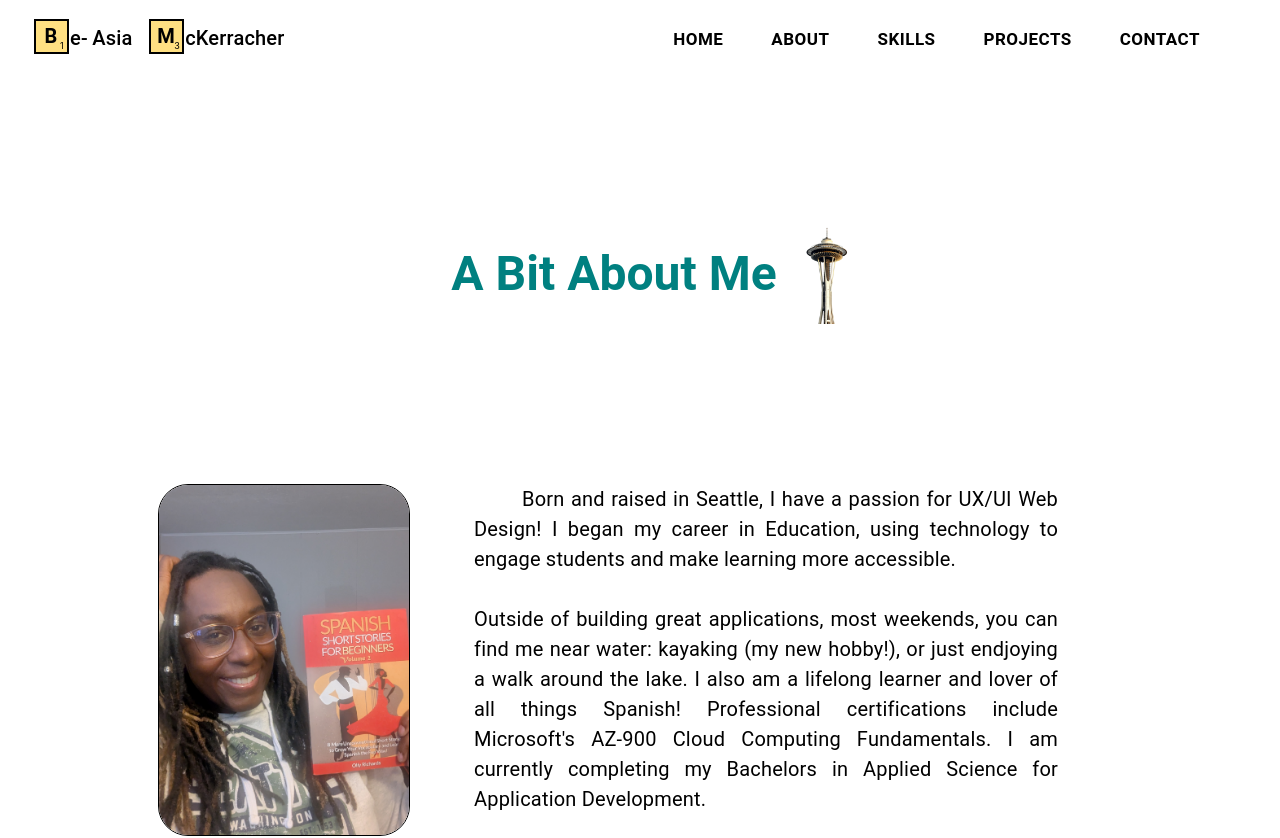
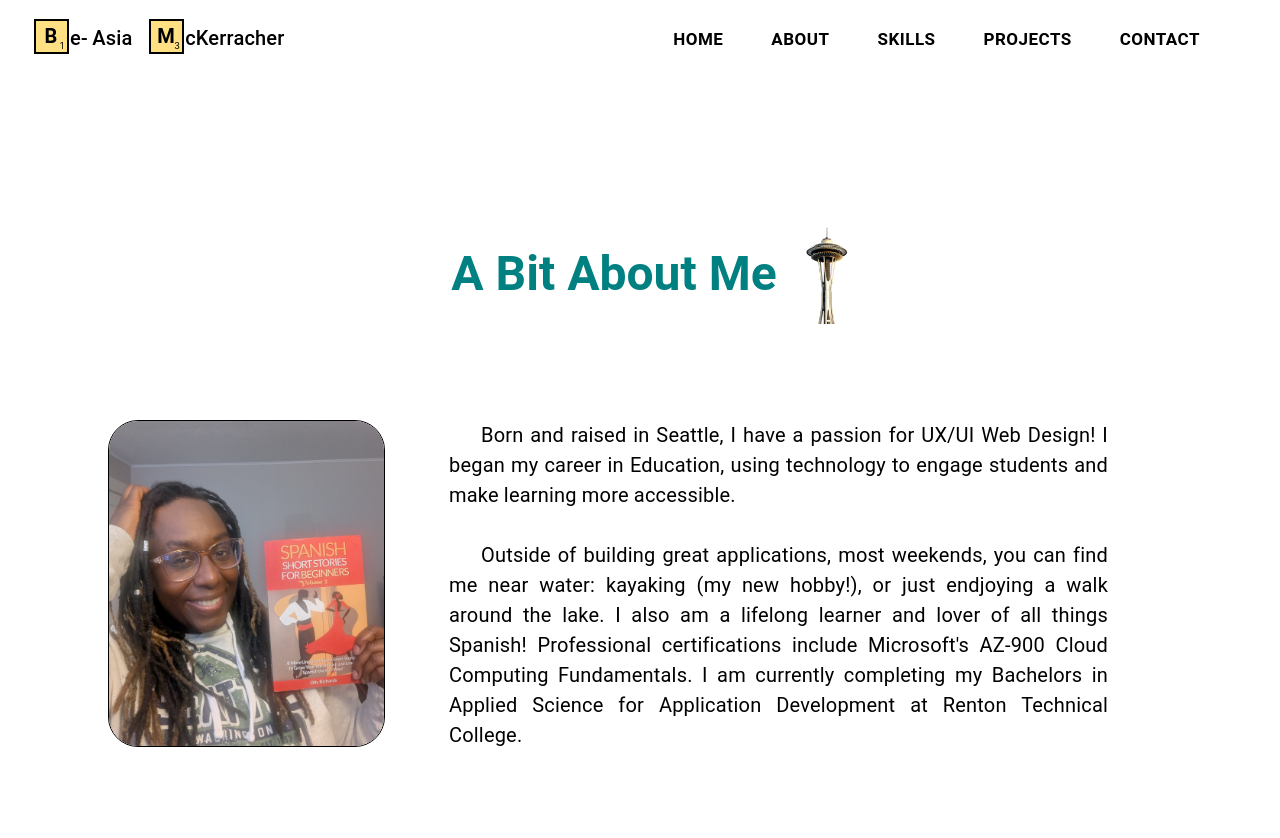
Before and after one commit to amerigirl/website, a React (Create React App) app: page /aboutPage in a window 1280 px wide. Shown: the top 838 px of the page. Built offline with nearby package versions, Linux system fonts and the light colour scheme.

Commit message:
updated modal info

```diff
--- a/src/Components/AboutPage/About.jsx
+++ b/src/Components/AboutPage/About.jsx
@@ -3,7 +3,6 @@ import { Box, Typography } from "@mui/material";
 import SectionTitle from "../SectionTitle";
 
 const About = () => {
-
   return (
     <>
       <Box
@@ -13,7 +12,7 @@ const About = () => {
           flexDirection: "start",
           alignItems: "center",
           justifyContent: "center",
-          marginBottom: "7rem",
+          marginBottom: "3rem",
           marginLeft: "3rem",
         }}
       >
@@ -36,7 +35,7 @@ const About = () => {
         <Box
           sx={{
             display: "flex",
-            maxWidth: "900px",
+            maxWidth: "1000px",
             marginTop: "3rem",
             gap: "2rem",
           }}
@@ -49,8 +48,8 @@ const About = () => {
                 border: "1px solid black",
                 borderRadius: "30px",
                 overflow: "hidden",
-                width: "250px",
-                height: "350px",
+                width: "275px",
+                height: "325px",
                 flexShrink: 0,
               }}
             >
@@ -58,7 +57,7 @@ const About = () => {
                 src="./meAndSpanish.jpg"
                 alt="Me holding a Learn Spanish book"
                 style={{
-                  width: "250px",
+                  width: "275px",
                   height: "100%",
                   objectFit: "cover",
                 }}
@@ -71,18 +70,29 @@ const About = () => {
               sx={{
                 textAlign: "justify",
                 fontSize: "20px",
-                textIndent: "3rem",
+                textIndent: "2rem",
               }}
             >
               Born and raised in Seattle, I have a passion for UX/UI Web Design!
               I began my career in Education, using technology to engage
               students and make learning more accessible.
-
               <br></br>
               <br></br>
-              Outside of building great applications, most weekends, you can find me near water: kayaking (my new hobby!), or just endjoying a walk around the lake.  I also am a lifelong learner and lover of all things Spanish! Professional certifications include Microsoft&apos;s AZ-900 Cloud Computing Fundamentals.  I am currently completing my Bachelors in Applied Science for Application Development.
-
-
+            </Typography>
+            <Typography
+              sx={{
+                textAlign: "justify",
+                fontSize: "20px",
+                textIndent: "2rem",
+              }}
+            >
+              Outside of building great applications, most weekends, you can
+              find me near water: kayaking (my new hobby!), or just endjoying a
+              walk around the lake. I also am a lifelong learner and lover of
+              all things Spanish! Professional certifications include
+              Microsoft&apos;s AZ-900 Cloud Computing Fundamentals. I am
+              currently completing my Bachelors in Applied Science for
+              Application Development at Renton Technical College.
             </Typography>
           </Box>
         </Box>
--- a/src/Data/modalContentData.js
+++ b/src/Data/modalContentData.js
@@ -4,7 +4,7 @@ const timelineItems = [
     content: "Truman State University (2009)",
     color: "grey",
     modalContent:
-      "A great college in the heart of the Midwest! I started my learning journey here, graduating with both a Bachelor of Arts and a Master's of Arts in English. Truman State University is a great place to grow and learn!",
+      "A great college in the heart of the Midwest! I started my learning journey here, graduating with both a Bachelor of Arts and a Master's of Arts in English, where I went on to become a Dual-Credit English Teacher with The University of Missouri Kansas-City. Truman State University is a great place to grow and learn!",
     modalImage: "../TrumanState.jpg",
     visitSite: "https://www.truman.edu/",
     visitTitle: "Visit Truman",
```
